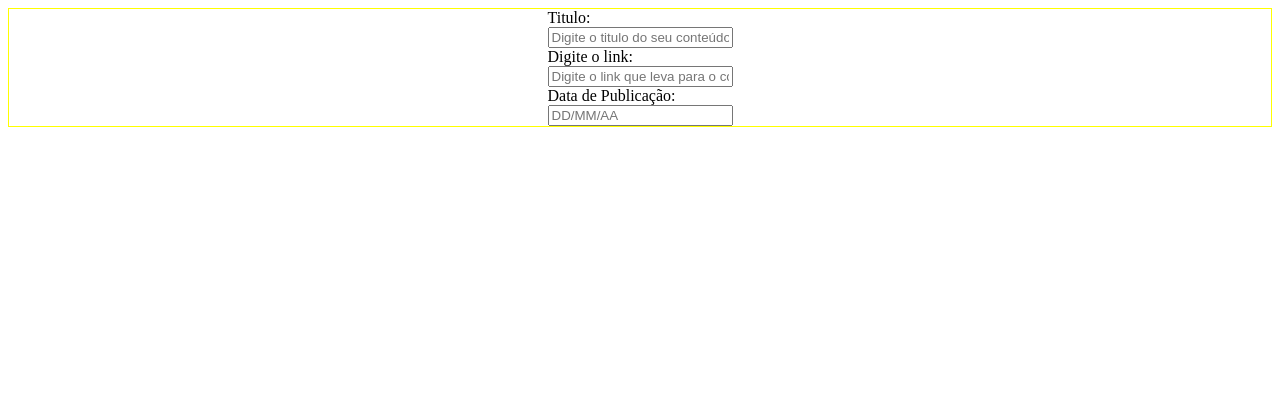
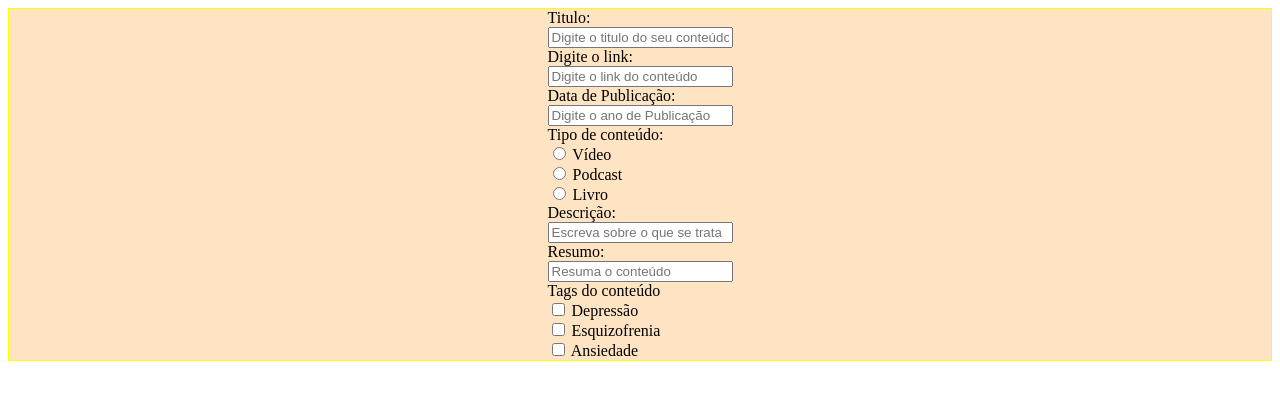
Before and after one commit to Kaio-Emidio/BibliotecaSaudeMental, a plain HTML site: page cadastro_conteudo.html in a window 1280 px wide. Drawn offline with Linux system fonts and the light colour scheme.

Commit message:
Melhoria do cadastro de conteúdo

```diff
--- a/cadastro_conteudo.html
+++ b/cadastro_conteudo.html
@@ -13,13 +13,34 @@
             <input type="text" name="Nome_do_conteudo" id="Nome" placeholder="Digite o titulo do seu conteúdo"> <br>
 
             <label for="Url">Digite o link:</label><br>
-            <input type="url" name="Caminho_para_conteudo" id="link" placeholder="Digite o link que leva para o conteúdo"> <br>
+            <input type="url" name="Caminho_para_conteudo" id="link" placeholder="Digite o link do conteúdo"> <br>
 
             <label for="publicacao">Data de Publicação:</label><br>
-            <input type="datetime" name="Data_de_publicação" id="Data" placeholder="DD/MM/AA">
+            <input type="text" name="Data_de_publicação" id="Data" placeholder="Digite o ano de Publicação"> <br>
 
+            <label for="Tipo_de_conteúdo">Tipo de conteúdo:</label><br>
+            <input type="radio" id="Video" name="tipo_conteudo" value="Video">
+            <label for="Video">Vídeo</label><br>
 
+            <input type="radio" id="Podcast" name="tipo_conteudo" value="Podcast">
+            <label for="Podcast">Podcast</label><br>
 
+            <input type="radio" id="Livro" name="tipo_conteudo" value="Livro">
+            <label for="Livro">Livro</label><br>
+
+            <label for="descricao">Descrição:</label><br>
+            <input type="text" name="descricao" id="desc" placeholder="Escreva sobre o que se trata"><br>
+
+            <label for="resumo">Resumo:</label><br>
+            <input type="text" name="resumo" id="resumo" placeholder="Resuma o conteúdo"><br>
+
+            <label for="Tags">Tags do conteúdo</label><br>
+            <input type="checkbox" id="Depressao" name="Depressao" value="Depressao">
+            <label for="Depressao"> Depressão</label><br>
+            <input type="checkbox" id="Esquizofrenia" name="Esquizofrenia" value="Car">
+            <label for="Esquizofrenia"> Esquizofrenia</label><br>
+            <input type="checkbox" id="Ansiedade" name="Ansiedade" value="Boat">
+            <label for="Ansiedade"> Ansiedade</label><br>
 
         </form>
     </div>
--- a/estilo_conteudo.css
+++ b/estilo_conteudo.css
@@ -3,4 +3,5 @@
     justify-content: center;
     align-items: center;
     border: 1px, solid yellow;
+    background-color: bisque;
 }
```
